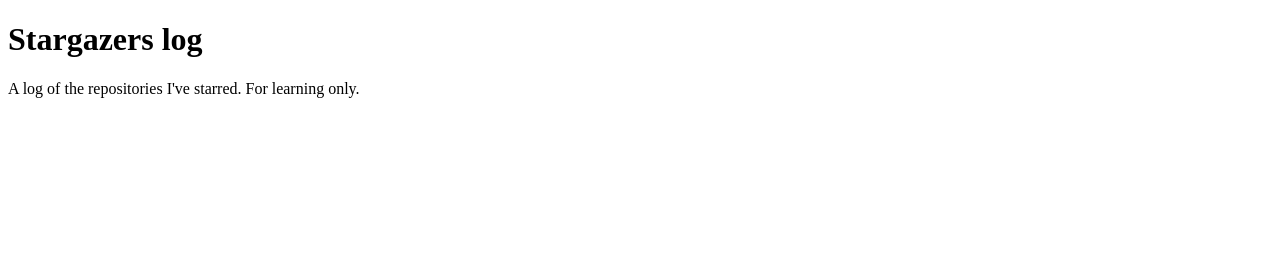
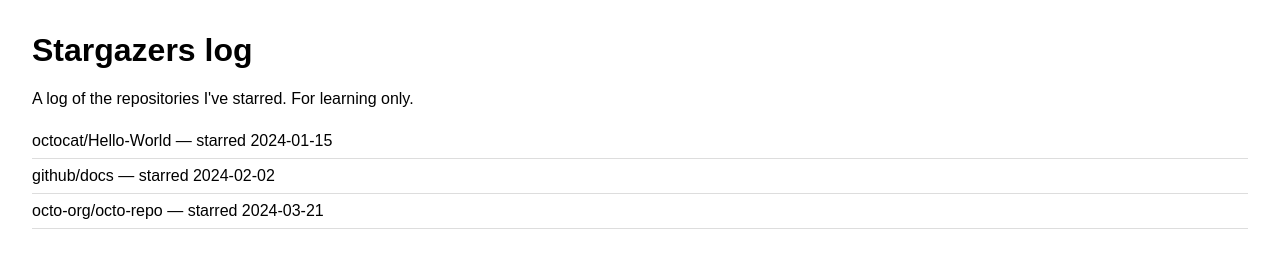
Before and after one commit to bgr-tricia/stargazers-log, a plain HTML site: page index.html in a window 1280 px wide. Drawn offline with Linux system fonts and the light colour scheme.

Commit message:
Starred repositories take 2

```diff
--- a/events.json
+++ b/events.json
@@ -0,0 +1,5 @@
+[
+  { "name": "octocat/Hello-World", "starred": "2024-01-15" },
+  { "name": "github/docs", "starred": "2024-02-02" },
+  { "name": "octo-org/octo-repo", "starred": "2024-03-21" }
+]
--- a/index.html
+++ b/index.html
@@ -3,9 +3,12 @@
   <head>
     <meta charset="utf-8">
     <title>Stargazers log</title>
+    <link rel="stylesheet" href="style.css">
   </head>
   <body>
     <h1>Stargazers log</h1>
     <p>A log of the repositories I've starred. For learning only.</p>
+    <ul id="starred"></ul>
+    <script src="script.js"></script>
   </body>
 </html>
--- a/script.js
+++ b/script.js
@@ -0,0 +1,10 @@
+fetch("events.json")
+  .then((response) => response.json())
+  .then((events) => {
+    const list = document.querySelector("#starred");
+    events.forEach((event) => {
+      const item = document.createElement("li");
+      item.textContent = `${event.name} — starred ${event.starred}`;
+      list.appendChild(item);
+    });
+  });
--- a/style.css
+++ b/style.css
@@ -0,0 +1,14 @@
+body {
+  font-family: sans-serif;
+  margin: 2rem;
+}
+
+ul {
+  list-style: none;
+  padding: 0;
+}
+
+li {
+  padding: 0.5rem 0;
+  border-bottom: 1px solid #ddd;
+}
```
